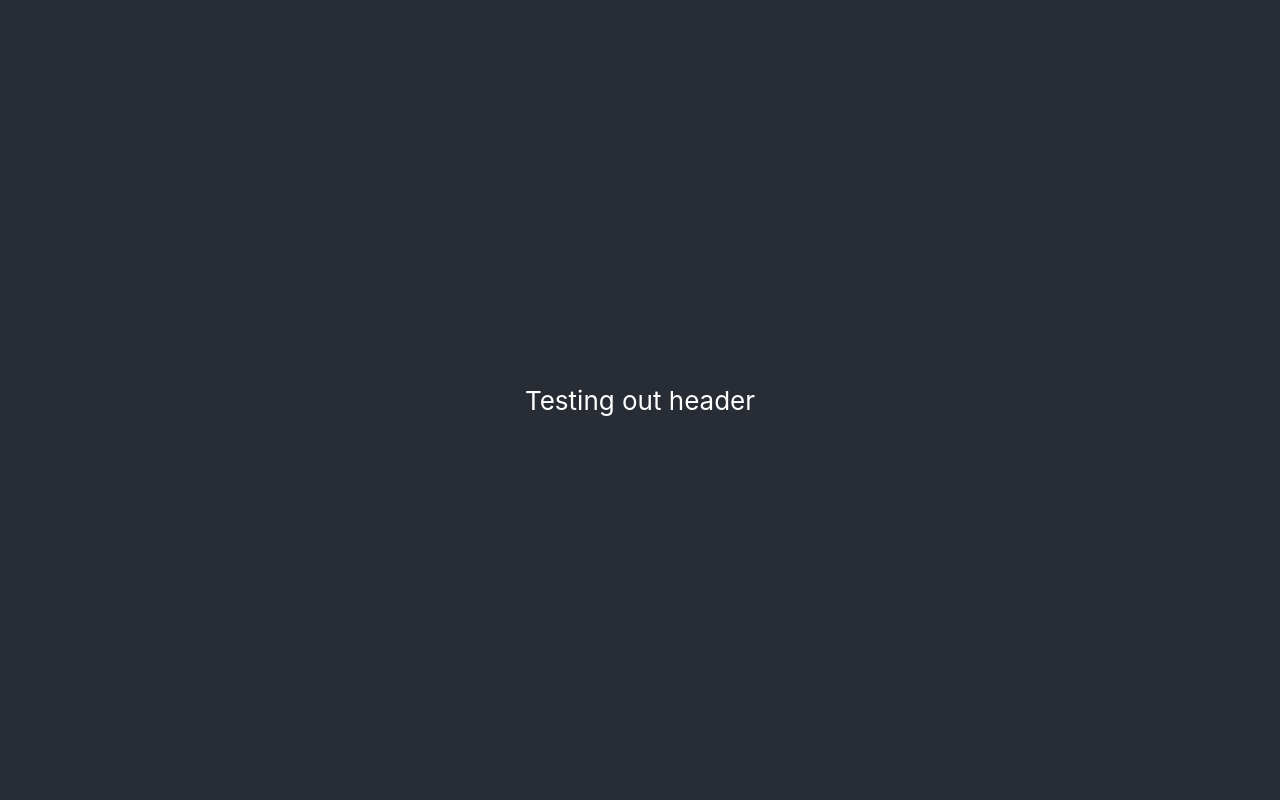
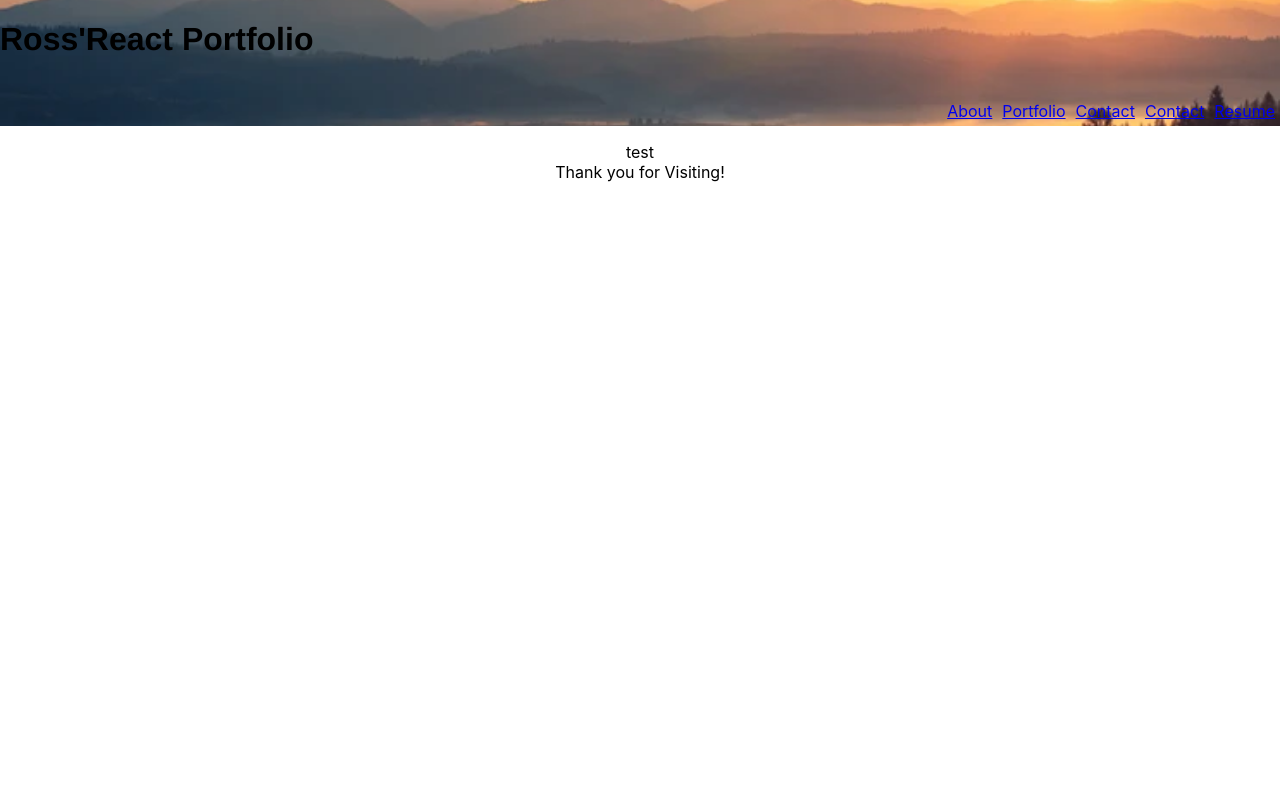
Before and after one commit to RMcwey/Profile-REACTion, a React (Create React App) app in the folder profile/: page / in a window 1280 px wide. Shown: the top 800 px of the page. Built offline with nearby package versions, Linux system fonts and the light colour scheme.

Commit message:
full overhaul on file structure. Have foundations of page swapping done.

```diff
--- a/profile/src/App.css
+++ b/profile/src/App.css
@@ -28,6 +28,33 @@
   color: #61dafb;
 }
 
+.head-and-nav {
+  background-image: url(../public/mountain-wide-one.webp);
+  /* background-size: 150px; */
+  background-position:center;
+  background-repeat: no-repeat;
+  background-size: cover;
+  margin: 0;
+  padding: 0;
+  /* background-attachment: fixed; */
+}
+
+header {
+  display: flex;
+}
+
+.nav {
+  display: flex;
+  justify-content: flex-end;
+  align-items: center;
+  list-style: none;
+
+}
+
+.nav-item {
+  padding: 5px;
+}
+
 @keyframes App-logo-spin {
   from {
     transform: rotate(0deg);
--- a/profile/src/App.js
+++ b/profile/src/App.js
@@ -1,18 +1,7 @@
 import './App.css';
-import Project from './components/Project';
-import Header from './components/Header';
-import Navigation from './components/Navigation';
-import Footer from './components/Footer';
+import React from 'react';
+import ProfileContainer from './components/ProfileContainer'
 
-function App() {
-  return (
-    <div className="App">
-      <Header />
-      <Navigation />
-        <Project />
-      <Footer />
-    </div>
-  );
-}
+const App = () => <ProfileContainer />;
 
 export default App;
--- a/profile/src/components/Footer.js
+++ b/profile/src/components/Footer.js
@@ -2,9 +2,8 @@ import React from 'react';
 
 export default function Footer() {
   return (
-
   <div>
-    Testing out footer
+    Thank you for Visiting!
   </div>
   );
 }
--- a/profile/src/components/Header.js
+++ b/profile/src/components/Header.js
@@ -2,10 +2,14 @@ import React from 'react';
 
 export default function Header() {
   return (
-<header className="App-header">
-  <div>
-    Testing out header
-  </div>
+<header>
+  <h1 style={{
+          display: 'flex',
+          fontFamily: 'helvetica',
+          flexDirection: 'row',
+          alignItems: 'flex-start',
+          justifyContent: 'flex-start',
+        }}>Ross'React Portfolio</h1>
 </header>
   );
 }
--- a/profile/src/components/Navigation.js
+++ b/profile/src/components/Navigation.js
@@ -1,10 +1,96 @@
 import React from 'react';
 
-export default function Navigation() {
+function Navigation({ currentPage, handlePageChange }) {
   return (
-
-  <div>
-    Testing out nav
-  </div>
+    <ul className="nav nav-tabs">
+      <li className="nav-item">
+        <a
+          href="#about"
+          onClick={() => handlePageChange('About')}
+          // This is a conditional (ternary) operator that checks to see if the current page is "Home"
+          // If it is, we set the current page to 'nav-link-active', otherwise we set it to 'nav-link'
+          className={currentPage === 'About' ? 'nav-link active' : 'nav-link'}
+        >
+          About
+        </a>
+      </li>
+      <li className="nav-item">
+        <a
+          href="#portfolio"
+          onClick={() => handlePageChange('Portfolio')}
+          // Check to see if the currentPage is `About`, and if so we use the active link class from bootstrap. Otherwise, we set it to a normal nav-link
+          className={currentPage === 'Portfolio' ? 'nav-link active' : 'nav-link'}
+        >
+          Portfolio
+        </a>
+      </li>
+      <li className="nav-item">
+        <a
+          href="#contact"
+          onClick={() => handlePageChange('Contact')}
+          // Check to see if the currentPage is `Blog`, and if so we use the active link class from bootstrap. Otherwise, we set it to a normal nav-link
+          className={currentPage === 'Contact' ? 'nav-link active' : 'nav-link'}
+        >
+          Contact
+        </a>
+      </li>
+      <li className="nav-item">
+        <a
+          href="#contact"
+          onClick={() => handlePageChange('Contact')}
+          // Check to see if the currentPage is `Contact`, and if so we use the active link class from bootstrap. Otherwise, we set it to a normal nav-link
+          className={currentPage === 'Contact' ? 'nav-link active' : 'nav-link'}
+        >
+          Contact
+        </a>
+      </li>
+      <li className="nav-item">
+        <a
+          href="#resume"
+          onClick={() => handlePageChange('Resume')}
+          // Check to see if the currentPage is `Contact`, and if so we use the active link class from bootstrap. Otherwise, we set it to a normal nav-link
+          className={currentPage === 'Resume' ? 'nav-link active' : 'nav-link'}
+        >
+          Resume
+        </a>
+      </li>
+    </ul>
   );
 }
+
+export default Navigation;
+
+
+// export default function Navigation() {
+//   const linkStyle = { border: '1px black', padding: '5px' };
+
+//   return (
+// <nav className="main-header-menu">
+//       <section
+//         style={{
+//           display: 'flex',
+//           fontFamily: 'helvetica',
+//           flexDirection: 'row',
+//           alignItems: 'flex-end',
+//           justifyContent: 'flex-end',
+//         }}
+//       >
+//         <div style={linkStyle}>
+//           <a href="#">Home</a>
+//         </div>
+//         <div style={linkStyle}>
+//           <a href="#">Login</a>
+//         </div>
+//         <div style={linkStyle}>
+//           <a href="#">Register</a>
+//         </div>
+//         <div style={linkStyle}>
+//           <a href="#">About</a>
+//         </div>
+//         <div style={linkStyle}>
+//           <a href="#">Contact</a>
+//         </div>
+//       </section>
+//     </nav>
+//   );
+// }
--- /dev/null
+++ b/profile/src/components/ProfileContainer.js
@@ -0,0 +1,59 @@
+import React, { useState } from 'react';
+// import '../App.css';
+// import Project from './Project';
+import Header from './Header';
+import Footer from './Footer';
+import Navigation from './Navigation';
+import About from './pages/About';
+import Contact from './pages/Contact';
+import Portfolio from './pages/Portfolio';
+import Resume from './pages/Resume';
+
+export default function ProfileContainer() {
+  const [currentPage, setCurrentPage] = useState('About');
+
+  // This method is checking to see what the value of `currentPage` is. Depending on the value of currentPage, we return the corresponding component to render.
+  const renderPage = () => {
+    if (currentPage === 'About') {
+      return <About />;
+    }
+    if (currentPage === 'Portfolio') {
+      return <Portfolio />;
+    }
+    if (currentPage === 'Contact') {
+      return <Contact />;
+    }
+      return <Resume />;
+
+    // return <Contact />;
+  };
+
+  const handlePageChange = (page) => setCurrentPage(page);
+
+  return (
+    <div className='App'>
+      <div className='head-and-nav'>
+        <Header />
+          <Navigation currentPage={currentPage} handlePageChange={handlePageChange} />
+        </div>
+          {renderPage()}
+      <Footer />
+    </div>
+
+  );
+}
+
+
+
+// {
+//   return (
+//     <div className="App">
+//       <div className='head-and-nav'>
+//         <Header />
+//         <Navigation />
+//       </div>
+//         <Project />
+//       <Footer />
+//     </div>
+//   );
+// }
--- /dev/null
+++ b/profile/src/components/pages/About.js
@@ -0,0 +1,9 @@
+import React from "react"
+
+export default function About() {
+  return (
+  <div>
+    test
+  </div>
+  );
+}
--- /dev/null
+++ b/profile/src/components/pages/Contact.js
@@ -0,0 +1,9 @@
+import React from "react"
+
+export default function Contact() {
+  return (
+  <div>
+    test
+  </div>
+  );
+}
--- /dev/null
+++ b/profile/src/components/pages/Portfolio.js
@@ -0,0 +1,9 @@
+import React from "react"
+
+export default function Portfolio() {
+  return (
+  <div>
+    test Portfolio
+  </div>
+  );
+}
--- /dev/null
+++ b/profile/src/components/pages/Resume.js
@@ -0,0 +1,9 @@
+import React from "react"
+
+export default function Resume() {
+  return (
+  <div>
+    test
+  </div>
+  );
+}
```
Also changed, not shown: profile/public/mountain-wide-one.webp (added).
